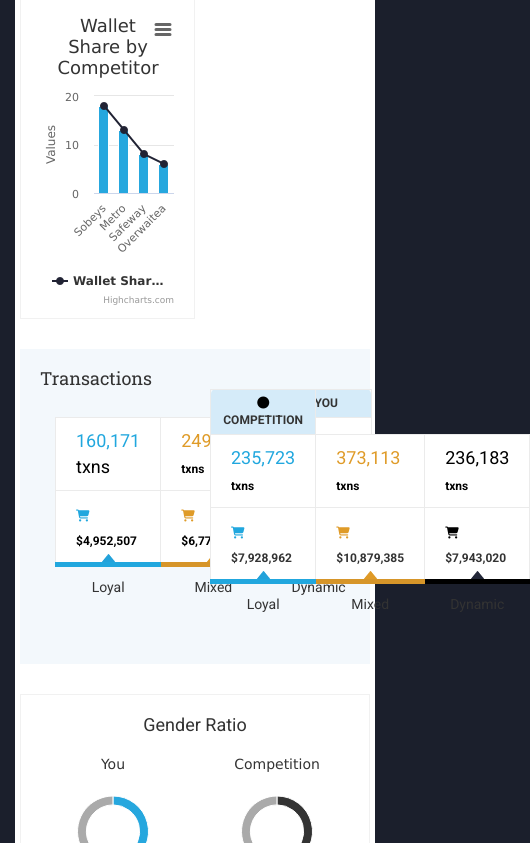
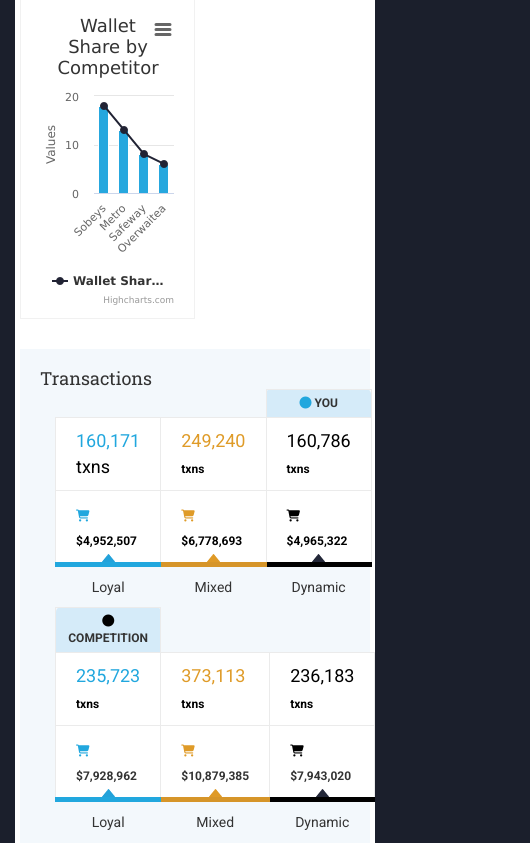
Before and after one commit to BerumenDesign/peotic_dashboard, a plain HTML site: page index.html in a window 390 px wide. Shown: the part 1157-2000 px from the top of the page, 530 px wide, since content can reach past the window. Drawn offline with nearby package versions, Linux system fonts and the light colour scheme; some packages are replaced by stand-ins of ours.

Commit message:
Update index.html

```diff
--- a/index.html
+++ b/index.html
@@ -183,7 +183,7 @@
                         <li>
                             <div class="checkbox">
                                 <label>
-                                    <input type="checkbox" value=""><1k </label>
+                                    <input type="checkbox" value="">- 1k </label>
                             </div>
                         </li>
                         <li>
@@ -491,7 +491,7 @@
                     </div>
                     <div class="row placeholders blue-panel">
                         <h4>Transactions</h4>
-                        <div class="col-xs-6 col-sm-6">
+                        <div class="col-xs-12 col-sm-6">
                             <table width="100%" border="0" cellspacing="0" cellpadding="0" class="table-transactions">
                                 <tbody>
                                     <tr>
@@ -517,7 +517,7 @@
                                 </tbody>
                             </table>
                         </div>
-                        <div class="col-xs-6 col-sm-6 placeholder">
+                        <div class="col-xs-12 col-sm-6 placeholder">
                             <table width="100%" border="0" cellspacing="0" cellpadding="0" class="table-transactions">
                                 <tbody>
                                     <tr>
```
